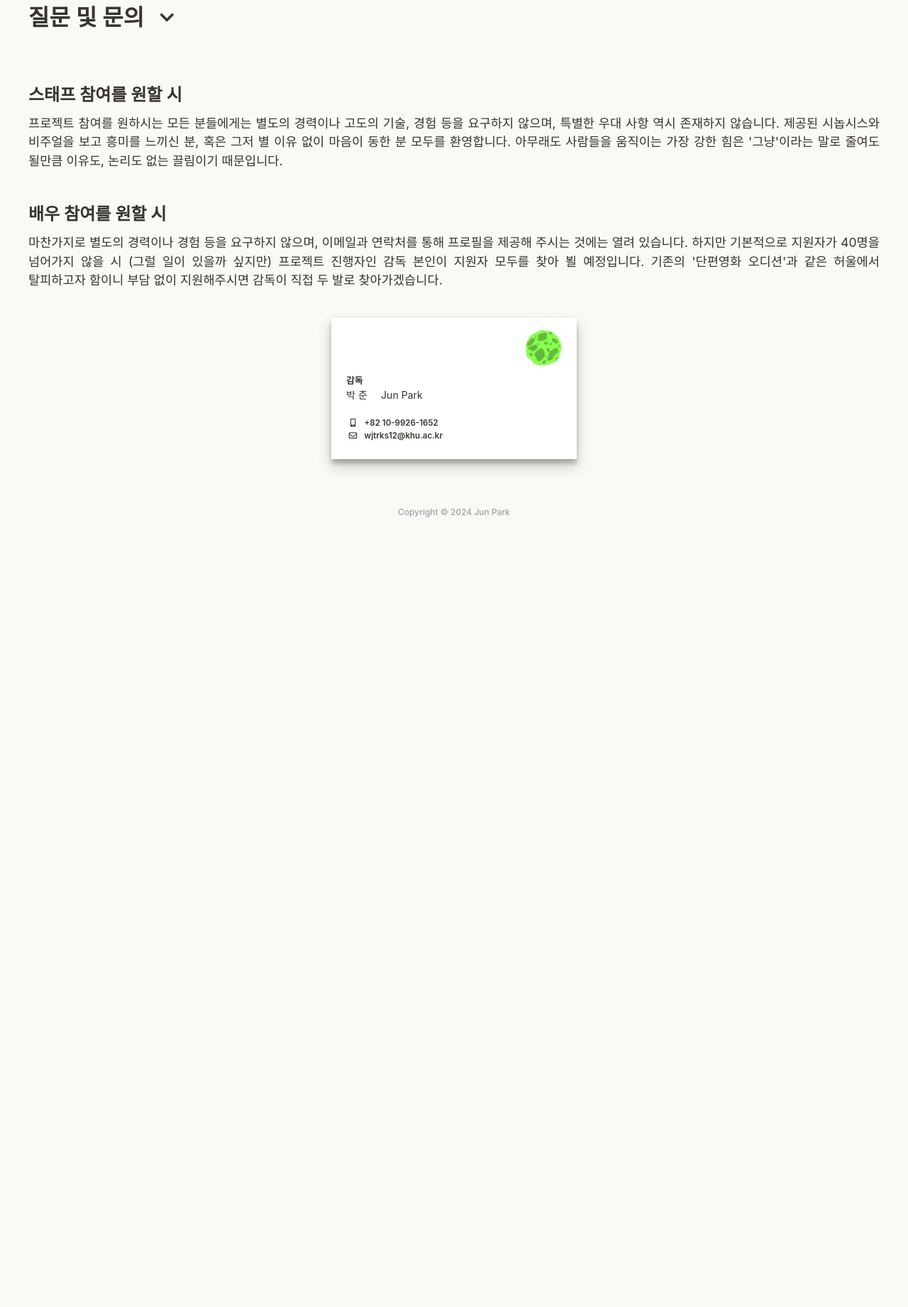
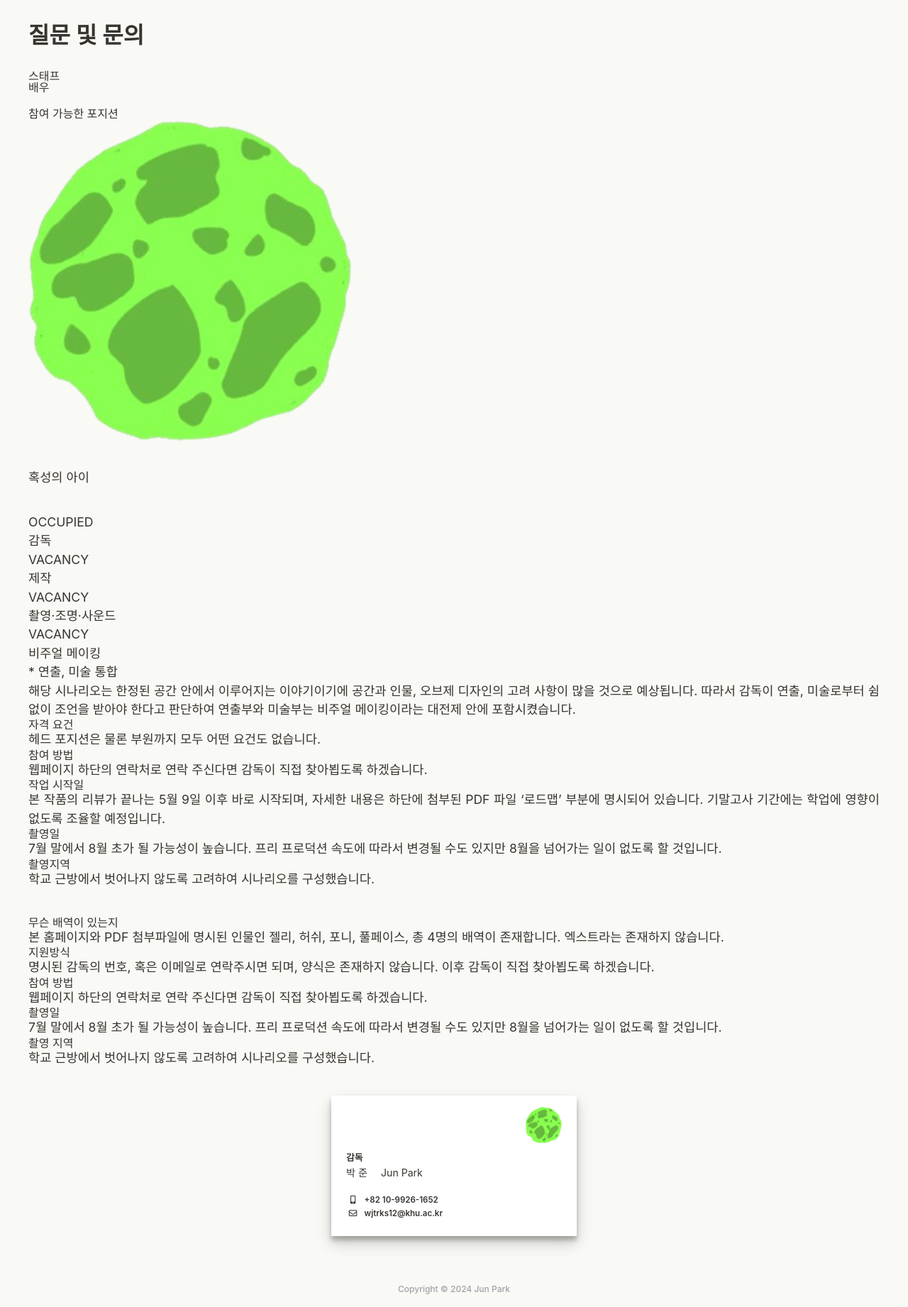
Before and after one commit to jihun-io/grnplnt, a Flask app: page /social/qna in a window 1280 px wide. Shown: the part 75-1917 px from the top of the page at 71% size. Before the commit the page ends 804 px from the top, so only its background shows below. Run offline with Flask 3, Linux system fonts and the light colour scheme; some libraries are stand-ins or nearby versions; some web fonts are replaced.

Commit message:
답변 내용 수정

```diff
--- a/templates/qna.html
+++ b/templates/qna.html
@@ -4,43 +4,97 @@
 
 <div class="main">
     <div class="qna_wrapper">
-        <div class="dropdown_wrapper">
-            <div class="dropdown">
-                <div class="dropdown_row">
-                    <h1><a class="dropdown_text" href="#" onclick="toggleDropdown()">질문 및 문의<i id="dropdown_icon" class="fas fa-chevron-down"></i></a></h1>
+        <div class="title">
+            <h1>질문 및 문의</h1>
+        </div>
+        <div class="jobs">
+            <h2 class="underbar" id="staffs_btn" onclick="showContent(staffs)">스태프</h2>
+            <h2 id="actors_btn" onclick="showContent(actors)">배우</h2>
+        </div>
+        <div class="participation show" id="staffs">
+            <h3>참여 가능한 포지션</h3>
+            <div class="chart">
+                <div class="row_1">
+                    <div class="logo_small">
+                        <img src="{{ url_for('static', filename='img/logo_nomargin.png') }}">
+                    </div>
+                    <div class="box title">
+                        <p>혹성의 아이</p>
+                    </div>
                 </div>
-                <ul id="dropdown_list" class="dropdown_list">
-                    <!-- <li class="dropdown_list_item">방명록</li> -->
-                    <li class="dropdown_list_item"><a href="./guestbook">방명록</a></li>
-                </ul>
+
+                <div class="row_2">
+                    <div class="jobs_wrapper">
+                        <div class="text occ">
+                            <p>OCCUPIED</p>
+                        </div>
+                        <div class="box short">
+                            <p>감독</p>
+                        </div>
+                        <p class="desc"></p>
+
+                    </div>
+                    <div class="jobs_wrapper">
+                        <div class="text vac">
+                            <p>VACANCY</p>
+                        </div>
+                        <div class="box short">
+                            <p>제작</p>
+                        </div>
+                        <p class="desc"></p>
+                    </div>
+                    <div class="jobs_wrapper">
+                        <div class="text vac">
+                            <p>VACANCY</p>
+                        </div>
+                        <div class="box long">
+                            <p>촬영·조명·사운드</p>
+                        </div>
+                        <p class="desc"></p>
+                    </div>
+                    <div class="jobs_wrapper">
+                        <div class="text vac">
+                            <p>VACANCY</p>
+                        </div>
+                        <div class="box long">
+                            <p>비주얼 메이킹</p>
+                        </div>
+                        <p class="desc">* 연출, 미술 통합</p>
+                    </div>
+                </div>
+
             </div>
+            <p>해당 시나리오는 한정된 공간 안에서 이루어지는 이야기이기에 공간과 인물, 오브제 디자인의 고려 사항이 많을 것으로 예상됩니다. 따라서 감독이 연출, 미술로부터 쉼 없이 조언을 받아야 한다고
+                판단하여 연출부와 미술부는 비주얼 메이킹이라는 대전제 안에 포함시켰습니다.</p>
+            <h3>자격 요건</h3>
+            <p>헤드 포지션은 물론 부원까지 모두 어떤 요건도 없습니다.</p>
+            <h3>참여 방법</h3>
+            <p>웹페이지 하단의 연락처로 연락 주신다면 감독이 직접 찾아뵙도록 하겠습니다.</p>
+            <h3>작업 시작일</h3>
+            <p>본 작품의 리뷰가 끝나는 5월 9일 이후 바로 시작되며, 자세한 내용은 하단에 첨부된 PDF 파일 ‘로드맵’ 부분에 명시되어 있습니다. 기말고사 기간에는 학업에 영향이 없도록 조율할
+                예정입니다.</p>
+            <h3>촬영일</h3>
+            <p>7월 말에서 8월 초가 될 가능성이 높습니다. 프리 프로덕션 속도에 따라서 변경될 수도 있지만 8월을 넘어가는 일이 없도록 할 것입니다.</p>
+            <h3>촬영지역</h3>
+            <p>학교 근방에서 벗어나지 않도록 고려하여 시나리오를 구성했습니다.</p>
+
+        </div>
+        <div class="participation" id="actors">
+            <h3>무슨 배역이 있는지</h3>
+            <p>본 홈페이지와 PDF 첨부파일에 명시된 인물인 젤리, 허쉬, 포니, 풀페이스, 총 4명의 배역이 존재합니다. 엑스트라는 존재하지 않습니다.</p>
+            <h3>지원방식</h3>
+            <p>명시된 감독의 번호, 혹은 이메일로 연락주시면 되며, 양식은 존재하지 않습니다. 이후 감독이 직접 찾아뵙도록 하겠습니다.</p>
+            <h3>참여 방법</h3>
+            <p>웹페이지 하단의 연락처로 연락 주신다면 감독이 직접 찾아뵙도록 하겠습니다.</p>
+            <h3>촬영일</h3>
+            <p>7월 말에서 8월 초가 될 가능성이 높습니다. 프리 프로덕션 속도에 따라서 변경될 수도 있지만 8월을 넘어가는 일이 없도록 할 것입니다.</p>
+            <h3>촬영 지역</h3>
+            <p>학교 근방에서 벗어나지 않도록 고려하여 시나리오를 구성했습니다.</p>
         </div>
 
-        <script>
-            function toggleDropdown() {
-                var dropdownList = document.getElementById("dropdown_list");
-                var dropdownIcon = document.getElementById("dropdown_icon");
-                if (dropdownList.classList.contains("open")) {
-                    dropdownList.classList.remove("open");
-                    dropdownIcon.classList.remove("rotate");
-                } else {
-                    dropdownList.classList.add("open");
-                    dropdownIcon.classList.add("rotate");
 
-                }
-            }
-        </script>
-        <!-- <div class="title">
-            <h1>질문 및 문의</h1>
-        </div> -->
-        <div class="participation">
-            <h2>스태프 참여를 원할 시</h2>
-            <p>프로젝트 참여를 원하시는 모든 분들에게는 별도의 경력이나 고도의 기술, 경험 등을 요구하지 않으며, 특별한 우대 사항 역시 존재하지 않습니다. 제공된 시놉시스와 비주얼을 보고 흥미를 느끼신 분, 혹은 그저 별 이유 없이 마음이 동한 분 모두를 환영합니다. 아무래도 사람들을 움직이는 가장 강한 힘은 '그냥'이라는 말로 줄여도 될만큼 이유도, 논리도 없는 끌림이기 때문입니다.</p>
-        </div>
-        <div class="participation">
-            <h2>배우 참여를 원할 시</h2>
-            <p>마찬가지로 별도의 경력이나 경험 등을 요구하지 않으며, 이메일과 연락처를 통해 프로필을 제공해 주시는 것에는 열려 있습니다. 하지만 기본적으로 지원자가 40명을 넘어가지 않을 시 (그럴 일이 있을까 싶지만) 프로젝트 진행자인 감독 본인이 지원자 모두를 찾아 뵐 예정입니다. 기존의 '단편영화 오디션'과 같은 허울에서 탈피하고자 함이니 부담 없이 지원해주시면 감독이 직접 두 발로 찾아가겠습니다.</p>
-        </div>
+
+
         <div class="card_wrapper">
             <div class="card">
                 <div class="card_top">
@@ -68,5 +122,24 @@
             <p class="textemail">wjtrks12@khu.ac.kr</p>
         </div> -->
     </div>
+    <script>
+        function showContent(jobs) {
+            var staffsContent = document.getElementById("staffs");
+            var actorsContent = document.getElementById("actors");
+            var staffsBtn = document.getElementById("staffs_btn");
+            var actorsBtn = document.getElementById("actors_btn");
+            if (jobs == staffs) {
+                staffsContent.classList.add("show");
+                actorsContent.classList.remove("show");
+                staffsBtn.classList.add("underbar");
+                actorsBtn.classList.remove("underbar");
+            } else if (jobs == actors) {
+                actorsContent.classList.add("show");
+                staffsContent.classList.remove("show");
+                actorsBtn.classList.add("underbar");
+                staffsBtn.classList.remove("underbar");
+            }
+        }
+    </script>
 </div>
 {% endblock %}
```
